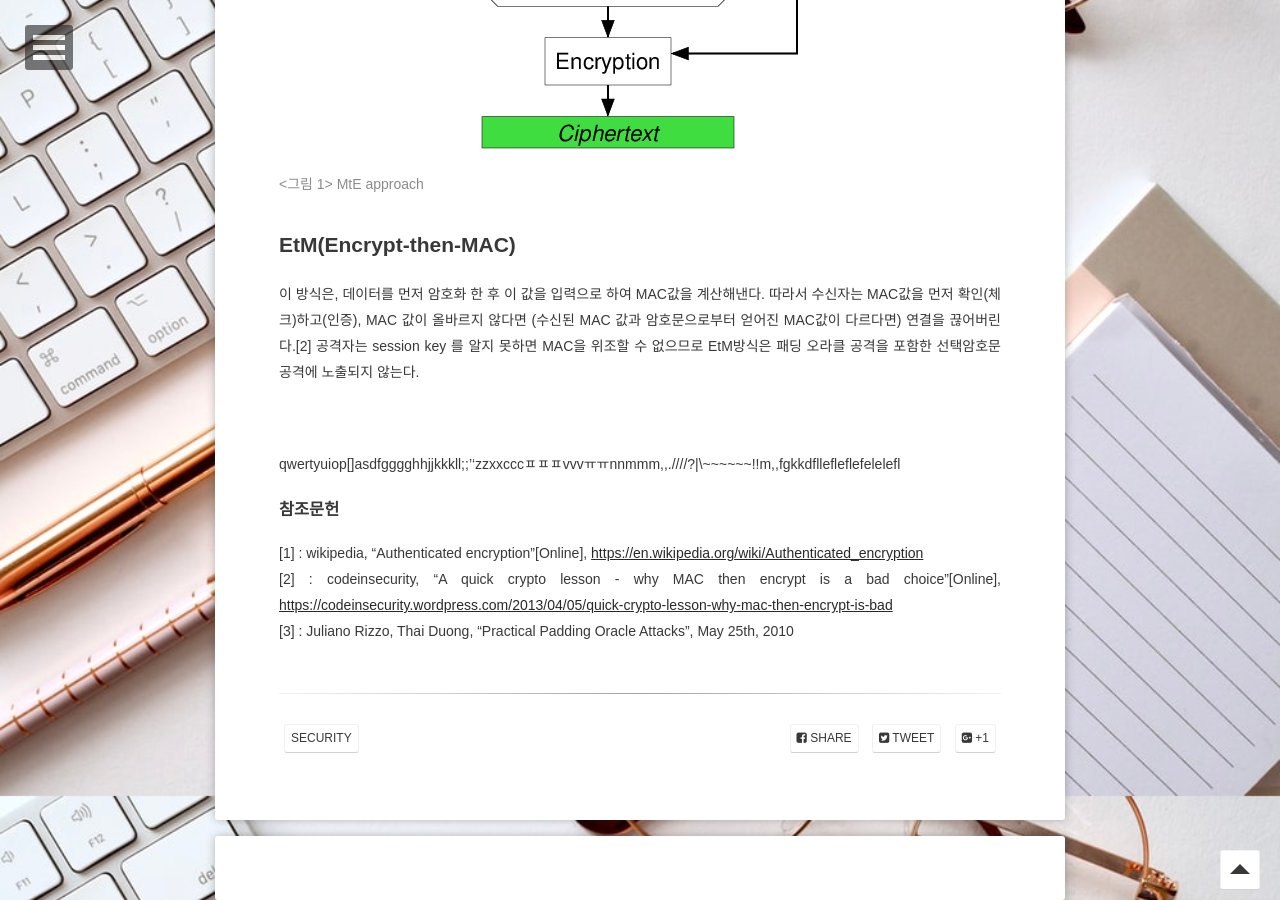
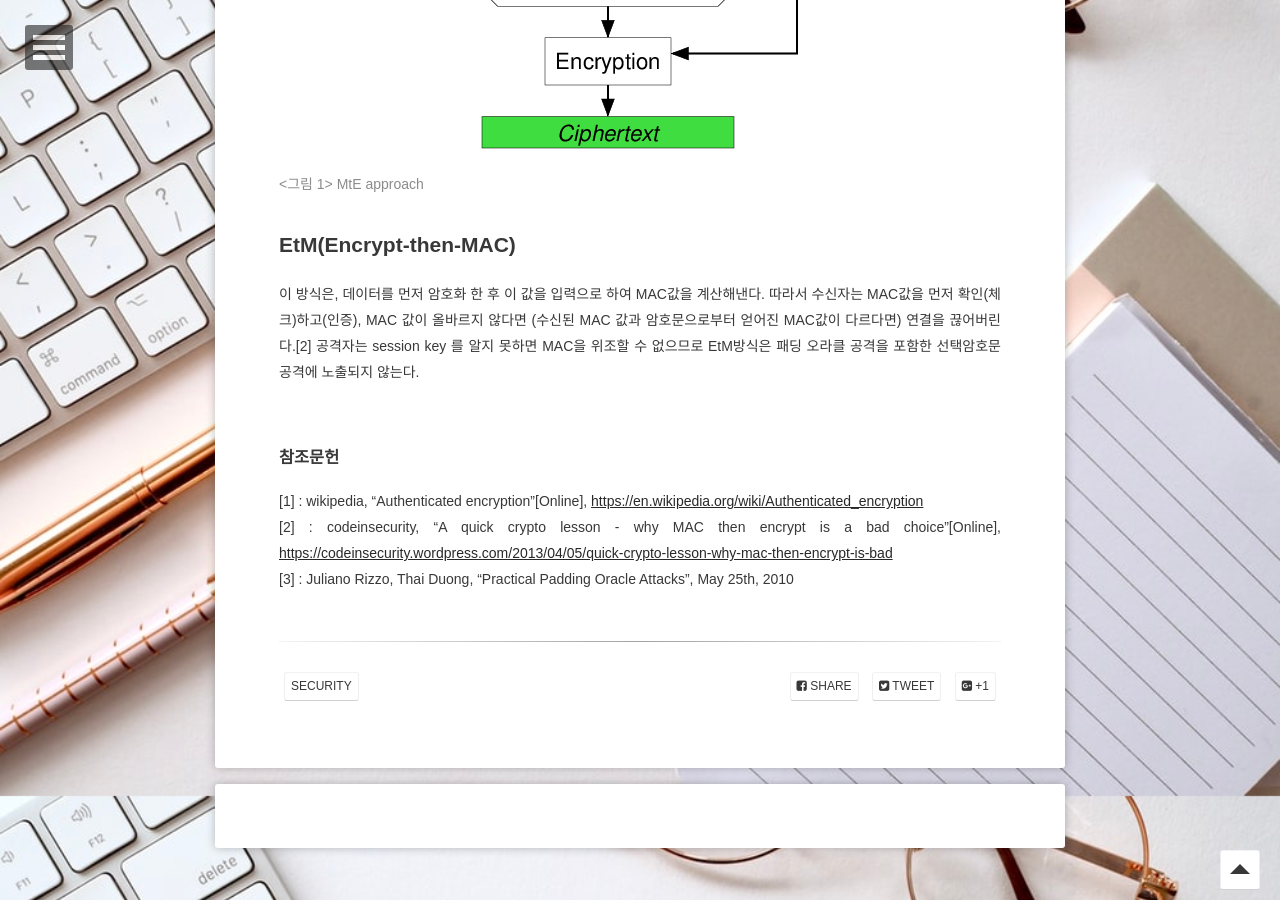
Before and after one commit to TimJLee/timjlee.github.io, a Jekyll site: the page built from _posts/2019-11-10-EtM,MtE.md, in a window 1280 px wide and 900 px high, scrolled down 1124 px. Built offline with Jekyll 4.4.1, drawn with Linux system fonts in a browser that asks for light colours; comment, search, counter and statistics services are not loaded.

Commit message:
Update 2019-11-10-EtM,MtE.md

```diff
--- a/_posts/2019-11-10-EtM,MtE.md
+++ b/_posts/2019-11-10-EtM,MtE.md
@@ -21,7 +21,6 @@ comments: true
 이 방식은, 데이터를 먼저 암호화 한 후 이 값을 입력으로 하여 MAC값을 계산해낸다. 따라서 수신자는 MAC값을 먼저 확인(체크)하고(인증), MAC 값이 올바르지 않다면 (수신된 MAC 값과 암호문으로부터 얻어진 MAC값이 다르다면) 연결을 끊어버린다.[2] 공격자는 session key 를 알지 못하면 MAC을 위조할 수 없으므로 EtM방식은 패딩 오라클 공격을 포함한 선택암호문 공격에 노출되지 않는다.
 
 <br>
-<br>qwertyuiop[]asdfgggghhjjkkkll;;''zzxxcccㅍㅍㅍvvvㅠㅠnnmmm,,.////?|\\~~~~~~!!m,,fgkkdfllefleflefelelefl
 
 
 
```
